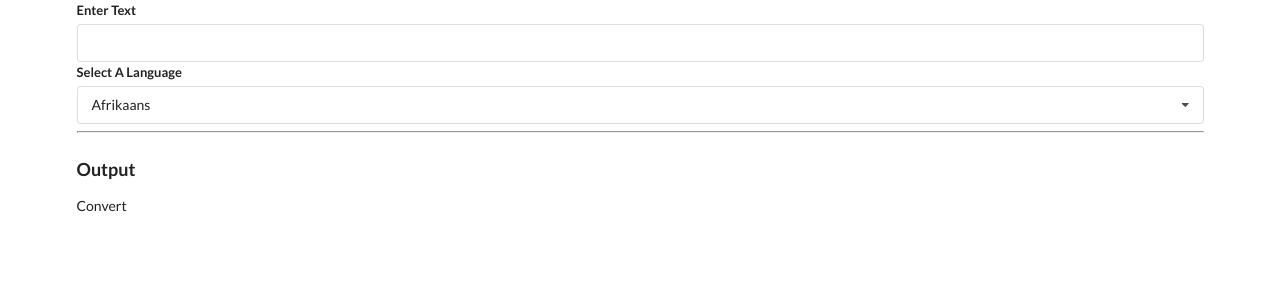
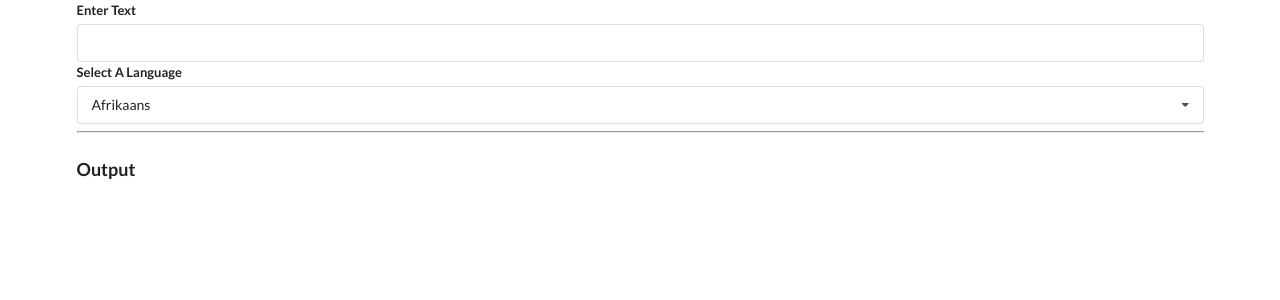
Before and after one commit to billydowning/react-widgets, a React (Create React App) app: page / in a window 1280 px wide. Shown: the top 300 px of the page. Built offline with nearby package versions, Linux system fonts and the light colour scheme; no server answers.

Commit message:
working translate component

```diff
--- a/src/components/Convert.js
+++ b/src/components/Convert.js
@@ -1,11 +1,31 @@
 import React, { useState, useEffect } from 'react';
+import axios from 'axios';
 
 const Convert = ({ language, text }) => {
+  const [translated, setTranslated] = useState('');
+
   useEffect(() => {
-    console.log('New language or text');
+    const doTranslation = async () => {
+       const { data } = await axios.post('https://translation.googleapis.com/language/translate/v2', {}, {
+        params: {
+          q: text,
+          target: language.value,
+          key: '',
+        },
+      }
+    );
+
+    setTranslated(data.data.translations[0].translatedText);
+  };
+
+    doTranslation();
   }, [language, text]);
 
-  return <div>Convert</div>
+  return (
+    <div>
+      <h1 className="ui header">{translated}</h1>
+    </div>
+    );
 };
 
 
```
